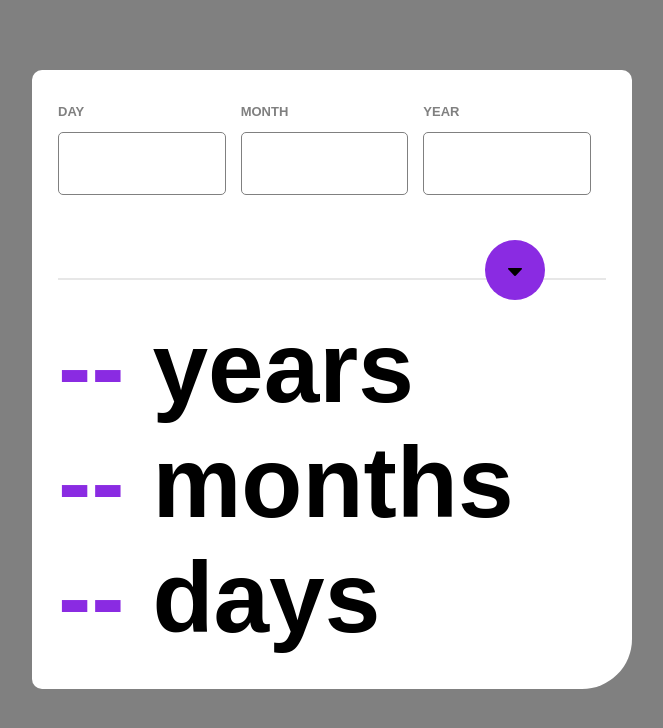
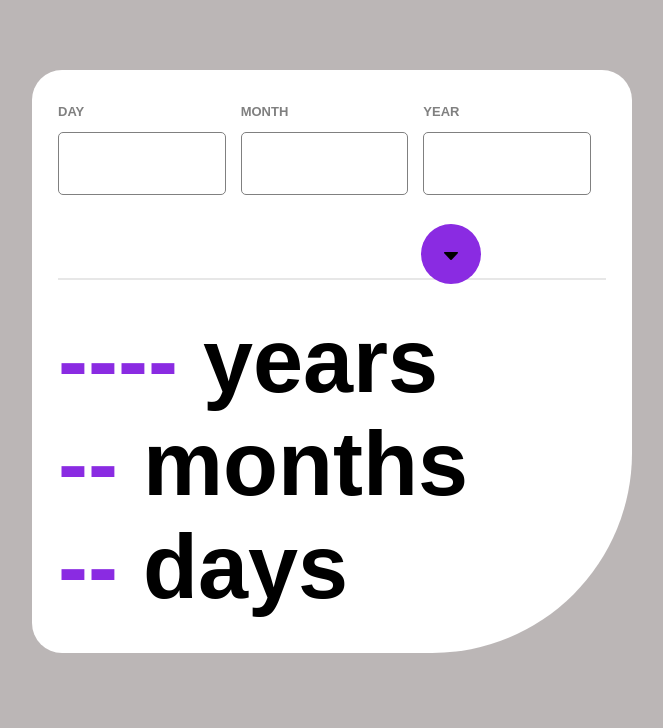
Before and after one commit to FrancoDavid/calculator-age-reactjs, a React (Create React App) app in the folder calculator-age/: page / in a window 1280 px wide. Shown: the top 728 px of the page, without its empty margins (308-971 px from the left). Built offline with nearby package versions, Linux system fonts and the light colour scheme.

Commit message:
feat: detalis

```diff
--- a/calculator-age/public/index.html
+++ b/calculator-age/public/index.html
@@ -24,7 +24,7 @@
       work correctly both with client-side routing and a non-root public URL.
       Learn how to configure a non-root public URL by running `npm run build`.
     -->
-    <title>React App</title>
+    <title>Calculator Age - ReactJS</title>
   </head>
   <body>
     <noscript>You need to enable JavaScript to run this app.</noscript>
--- a/calculator-age/src/components/CalculatorForm.js
+++ b/calculator-age/src/components/CalculatorForm.js
@@ -10,24 +10,19 @@ const CalculatorForm = ({onChange}) => {
 
     const handleInputDayChange = (event) => {
         setDay(event);
-        handleOnChange();
+        handleOnChange({day: event, month, year});
     }
     const handleInputMonthChange = (event) => {
         setMonth(event);
-        handleOnChange();
+        handleOnChange({day, month: event, year});
     }
     const handleInputYearChange = (event) => {
         setYear(event);
-        handleOnChange();
+        handleOnChange({day, month, year: event});
     }
 
-    const handleOnChange = () => {
-        console.log('calculate form return values to main');
-        onChange({
-            day,
-            month,
-            year
-        });
+    const handleOnChange = (values) => {
+        onChange(values);
     }
 
 
--- a/calculator-age/src/components/CalculatorInput.js
+++ b/calculator-age/src/components/CalculatorInput.js
@@ -8,7 +8,30 @@ const CalculatorInput = ({type, onChange}) => {
 
 
     const handleInputChange = (event) => {
-        console.log("change input", event.target.value);
+        console.log("change", event.target.value);
+
+        // const value = event.target.value;
+        // let isValidInput = true;
+
+        // setInputValue(value);
+
+        // if (type === "day") {
+        //     isValidInput = /^\d+$/.test(value) && parseInt(value, 10) >= 1 && parseInt(value, 10) <= 31;
+
+        // } else if (type === "month") {
+        //     isValidInput = /^\d+$/.test(value) && parseInt(value, 10) >= 1 && parseInt(value, 10) <= 12;
+
+        // } else {
+        //     isValidInput = /^\d+$/.test(value) && parseInt(value, 10) >= 1;
+        // }
+
+        // setValid(isValidInput);
+        // onChange(value);
+    }
+
+    const handleInputKeyUp = (event) => {
+        console.log("keyup", event.target.value)
+
         const value = event.target.value;
         let isValidInput = true;
 
@@ -37,7 +60,8 @@ const CalculatorInput = ({type, onChange}) => {
                 type="number"
                 className={`input ${isValid ? "" : "invalid"}`}
                 defaultValue={inputValue}
-                onKeyDown={handleInputChange}>
+                onChange={handleInputChange}
+                onKeyUp={handleInputKeyUp}>
             </input>
             <div className="content-error">
                 {
--- a/calculator-age/src/index.css
+++ b/calculator-age/src/index.css
@@ -10,5 +10,5 @@ html {
 }
 
 body {
-  background-color: gray;
+  background-color: rgb(187, 182, 182);
 }
--- a/calculator-age/src/pages/Main.js
+++ b/calculator-age/src/pages/Main.js
@@ -9,13 +9,43 @@ import '../styles/Main.css';
 const MainPage = () => {
     const [dayAge, setDayAge] = useState("--");
     const [monthAge, setMonthAge] = useState("--");
-    const [yearAge, setYearAge] = useState("--");
+    const [yearAge, setYearAge] = useState("----");
 
     const handleCalculateAge = (event) => {
-        console.log("calculateAge", event);
-        setDayAge(event.day);
-        setMonthAge(event.month);
-        setYearAge(event.year);
+        if ((event.day && event.day > 0) &&
+            (event.month && event.month > 0) &&
+            (event.year && event.year > 0)) {
+
+            calculateAge(event);
+
+        } else {
+
+            setDayAge("--");
+            setMonthAge("--");
+            setYearAge("----");
+        }
+    }
+
+    const calculateAge = (event) => {
+        const dateBirthStr = `${event.year}/${event.month}/${event.day}`;
+        const dateCurrent = new Date();
+        const dateBirth = new Date(dateBirthStr);
+
+        if (!isNaN(dateBirth)) {
+            const diffMs = dateCurrent - dateBirth;
+            const dateAge = new Date(diffMs);
+
+            setDayAge(dateAge.getUTCDate() - 1);
+            setMonthAge(dateAge.getUTCMonth());
+            setYearAge(Math.abs(dateAge.getUTCFullYear() - 1970));
+
+
+        } else {
+
+            setDayAge("--");
+            setMonthAge("--");
+            setYearAge("----");
+        }
     }
 
     return (
--- a/calculator-age/src/styles/Display.css
+++ b/calculator-age/src/styles/Display.css
@@ -12,7 +12,7 @@ hr {
 .display--icon {
     position: absolute;
 
-    top: calc(35% - 40px);
+    top: calc(36% - 40px);
     left: calc(50% - 40px);
     display: block;
 
@@ -30,7 +30,7 @@ hr {
 
 .display--paragraph {
     display: block;
-    font-size: 5rem;
+    font-size: 4.2rem;
 }
 
 .display--paragraph__number {
@@ -50,9 +50,10 @@ hr {
 }
 @media screen and (min-width: 1024px) {
     .display--paragraph {
-        font-size: 10rem;
+        font-size: 9rem;
     }
     .display--icon {
-        left: calc(65% - 39px);
+        left: calc(60% - 39px);
+        top: calc(33% - 40px);
     }
 }
--- a/calculator-age/src/styles/Main.css
+++ b/calculator-age/src/styles/Main.css
@@ -23,3 +23,14 @@ section {
 
     border-radius: 10px 10px 50px 10px;
 }
+
+@media screen and (min-width: 700px) {
+   section {
+        border-radius: 20px 20px 120px 20px;
+   }
+}
+@media screen and (min-width: 1024px) {
+    section {
+        border-radius: 30px 30px 200px 30px;
+   }
+}
```
